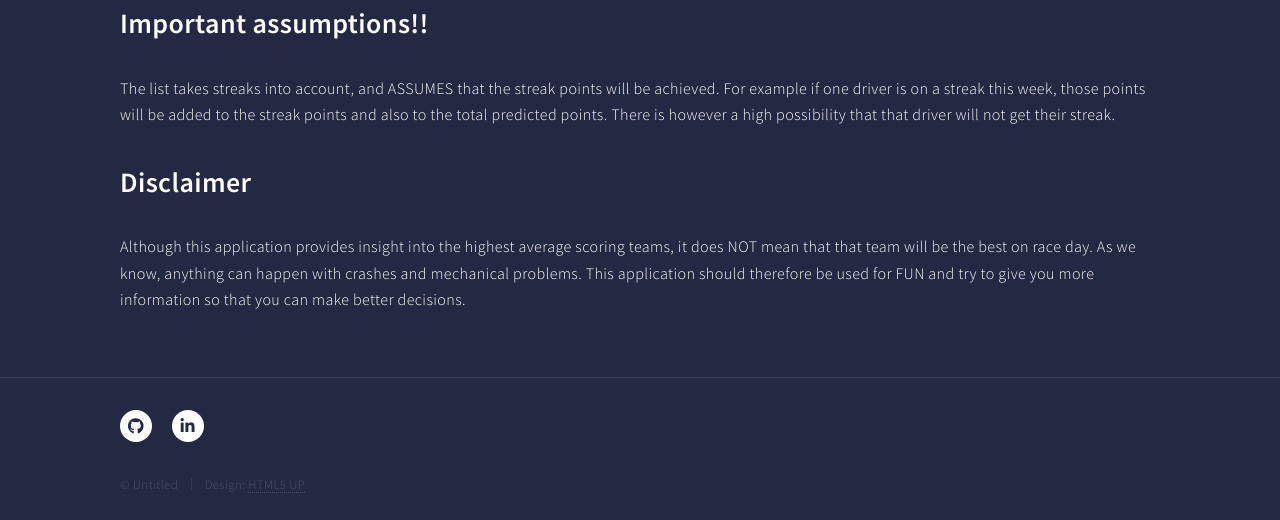
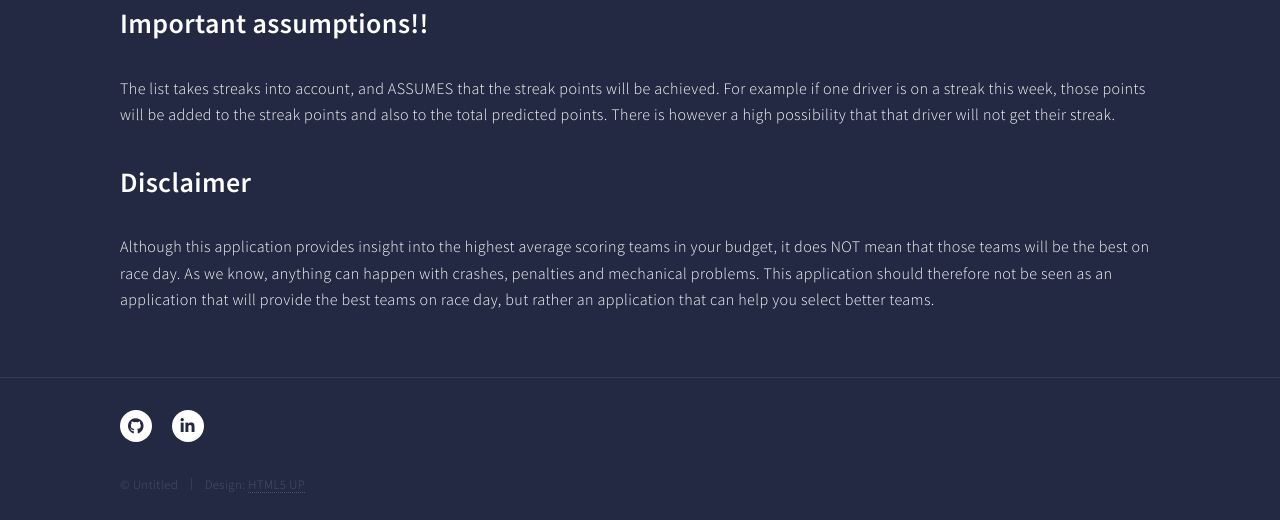
Before and after one commit to MitchellSparrow/F1-Fantasy-Team-Calculator, a Flask app: page /about/ in a window 1280 px wide. Shown: the part 573-1093 px from the top of the page. Run offline with Flask 2, Linux system fonts and the light colour scheme.

Commit message:
added to the about page

```diff
--- a/templates/about.html
+++ b/templates/about.html
@@ -52,7 +52,7 @@
                             <h2 id="content">Important assumptions!!</h2>
                             <p>The list takes streaks into account, and ASSUMES that the streak points will be achieved. For example if one driver is on a streak this week, those points will be added to the streak points and also to the total predicted points. There is however a high possibility that that driver will not get their streak.</p>
                             <h2 id="content">Disclaimer</h2>
-                            <p>Although this application provides insight into the highest average scoring teams, it does NOT mean that that team will be the best on race day. As we know, anything can happen with crashes and mechanical problems. This application should therefore be used for FUN and try to give you more information so that you can make better decisions.</p>
+                            <p>Although this application provides insight into the highest average scoring teams in your budget, it does NOT mean that those teams will be the best on race day. As we know, anything can happen with crashes, penalties and mechanical problems. This application should therefore not be seen as an application that will provide the best teams on race day, but rather an application that can help you select better teams.</p>
 
                         </div>
                     </section>
--- a/templates/index.html
+++ b/templates/index.html
@@ -7,7 +7,6 @@
     <meta name="viewport" content="width=device-width, initial-scale=1.0">
     <link rel= "stylesheet" type= "text/css" href= "{{ url_for('static',filename='styles/table.css') }}">
     <link rel="stylesheet" href="{{ url_for('static',filename='styles/main.css') }}"  />
-
     <!-- Global site tag (gtag.js) - Google Analytics -->
     <script async src="https://www.googletagmanager.com/gtag/js?id=UA-156393130-2"></script>
     <script>
```
